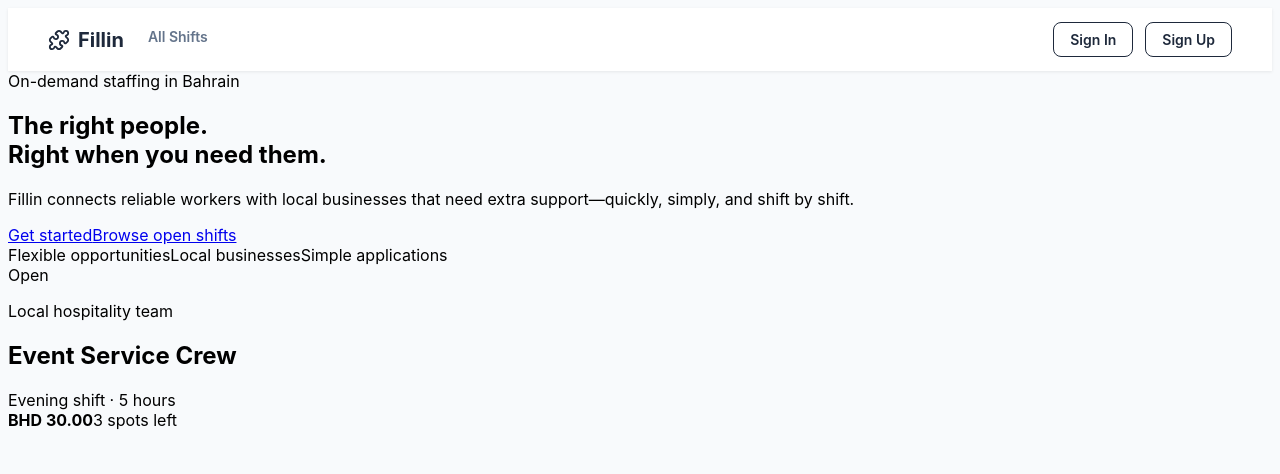
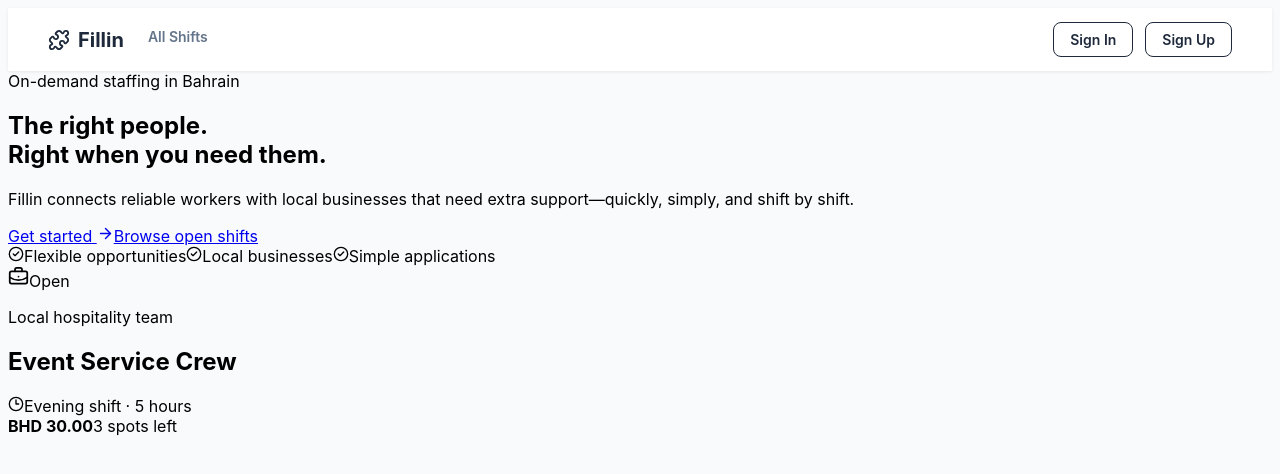
Before and after one commit to Zaraaa82/Fillin-frontend, a React (Vite) app: page / in a window 1280 px wide. Shown: the top 474 px of the page. Built offline with nearby package versions, Linux system fonts and the light colour scheme; no server answers.

Commit message:
fix(LandingPage): enhance UI with icons for links and features

```diff
--- a/src/pages/LandingPage.jsx
+++ b/src/pages/LandingPage.jsx
@@ -1,6 +1,12 @@
 import React from 'react'
 import { Link, Navigate } from 'react-router'
 import { useAuth } from '../context/AuthContext'
+import {
+  ArrowRight,
+  BriefcaseBusiness,
+  CheckCircle2,
+  Clock3,
+} from 'lucide-react'
 
 function LandingPage() {
   const { user } = useAuth()
@@ -16,26 +22,26 @@
           </p>
 
           <div>
-            <Link to='/sign-up'>Get started</Link>
+            <Link to='/sign-up'>Get started <ArrowRight size={17} /></Link>
             <Link to='/shifts'>Browse open shifts</Link>
           </div>
 
           <div>
-            <span>Flexible opportunities</span>
-            <span>Local businesses</span>
-            <span>Simple applications</span>
+            <span><CheckCircle2 size={16} />Flexible opportunities</span>
+            <span><CheckCircle2 size={16} />Local businesses</span>
+            <span><CheckCircle2 size={16} />Simple applications</span>
           </div>
         </div>
 
         <div>
           <div>
             <div>
-              <span></span>
-              <span >Open</span>
+              <span><BriefcaseBusiness size={21} /></span>
+              <span>Open</span>
             </div>
             <p>Local hospitality team</p>
             <h2>Event Service Crew</h2>
-            <div>Evening shift · 5 hours</div>
+            <div><Clock3 size={16} />Evening shift · 5 hours</div>
             <div>
               <strong>BHD 30.00</strong>
               <span>3 spots left</span>
```
